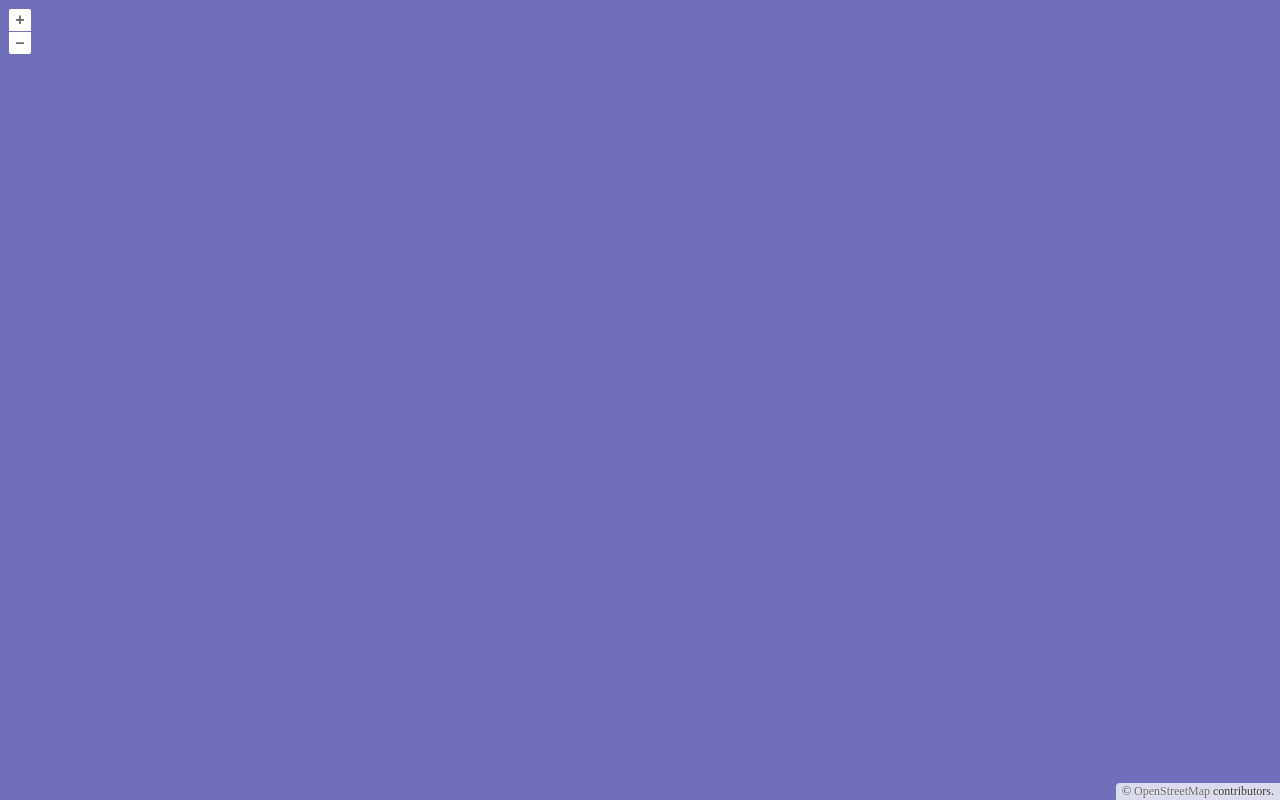
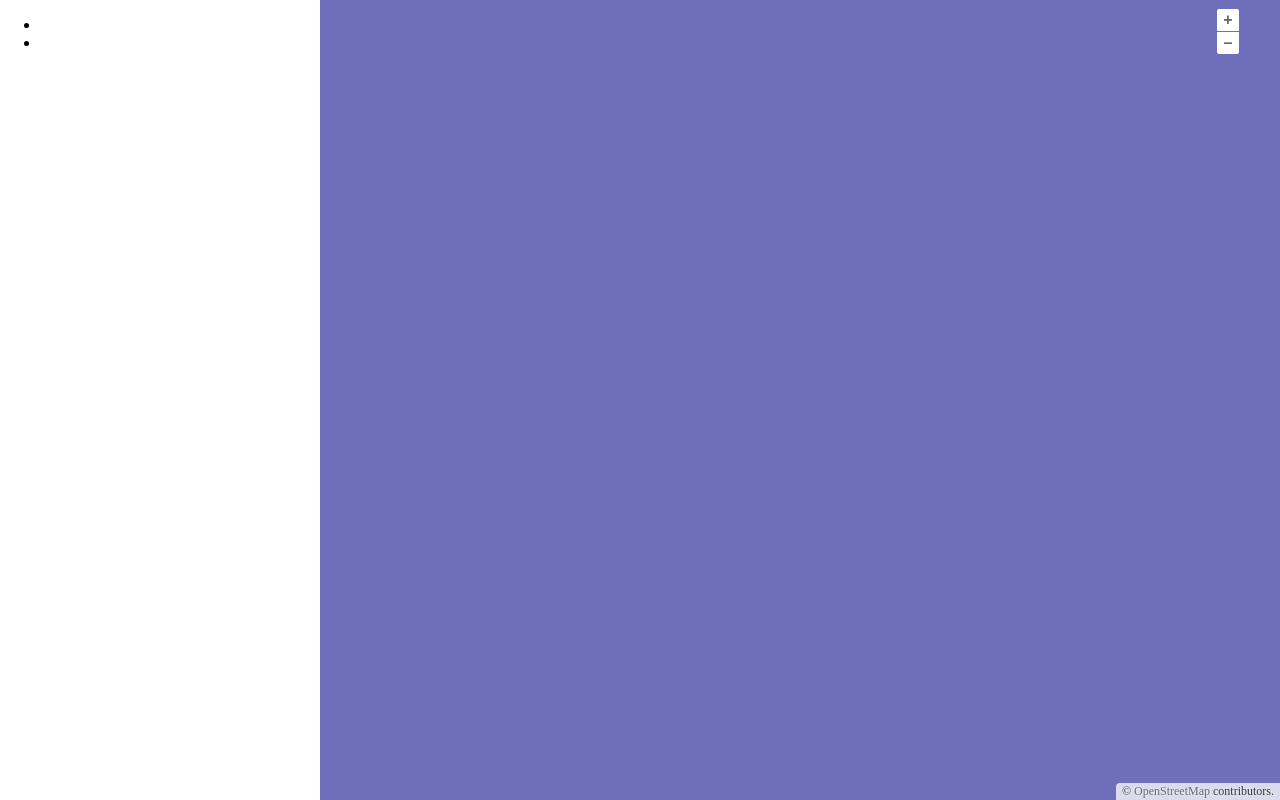
Before and after one commit to YoderLN/riverhacks2025, a website built with Vite: page riverhacks_frontend/index.html in a window 1280 px wide. Built offline with nearby package versions, Linux system fonts and the light colour scheme.

Commit message:
sidebar and moving zoomkeys right.

```diff
--- a/riverhacks_frontend/index.html
+++ b/riverhacks_frontend/index.html
@@ -8,6 +8,16 @@
   </head>
   <body>
     <div id="map"></div>
+    <aside>
+      <ul>
+        <li>
+
+        </li>
+        <li>
+
+        </li>
+      </ul>
+    </aside>
     <script type="module" src="./main.js"></script>
   </body>
 </html>
--- a/riverhacks_frontend/style.css
+++ b/riverhacks_frontend/style.css
@@ -8,3 +8,18 @@ html, body {
   bottom: 0;
   width: 100%;
 }
+
+/*custom modification of provided CSS*/
+.ol-zoom.ol-unselectable.ol-control {
+  right: 5em;
+  left: 95%;
+}
+
+/*custom html*/
+aside {
+  position: absolute;
+  left: 0;
+  width: 25%;
+  height: 100%;
+  background-color: white;
+}
```
